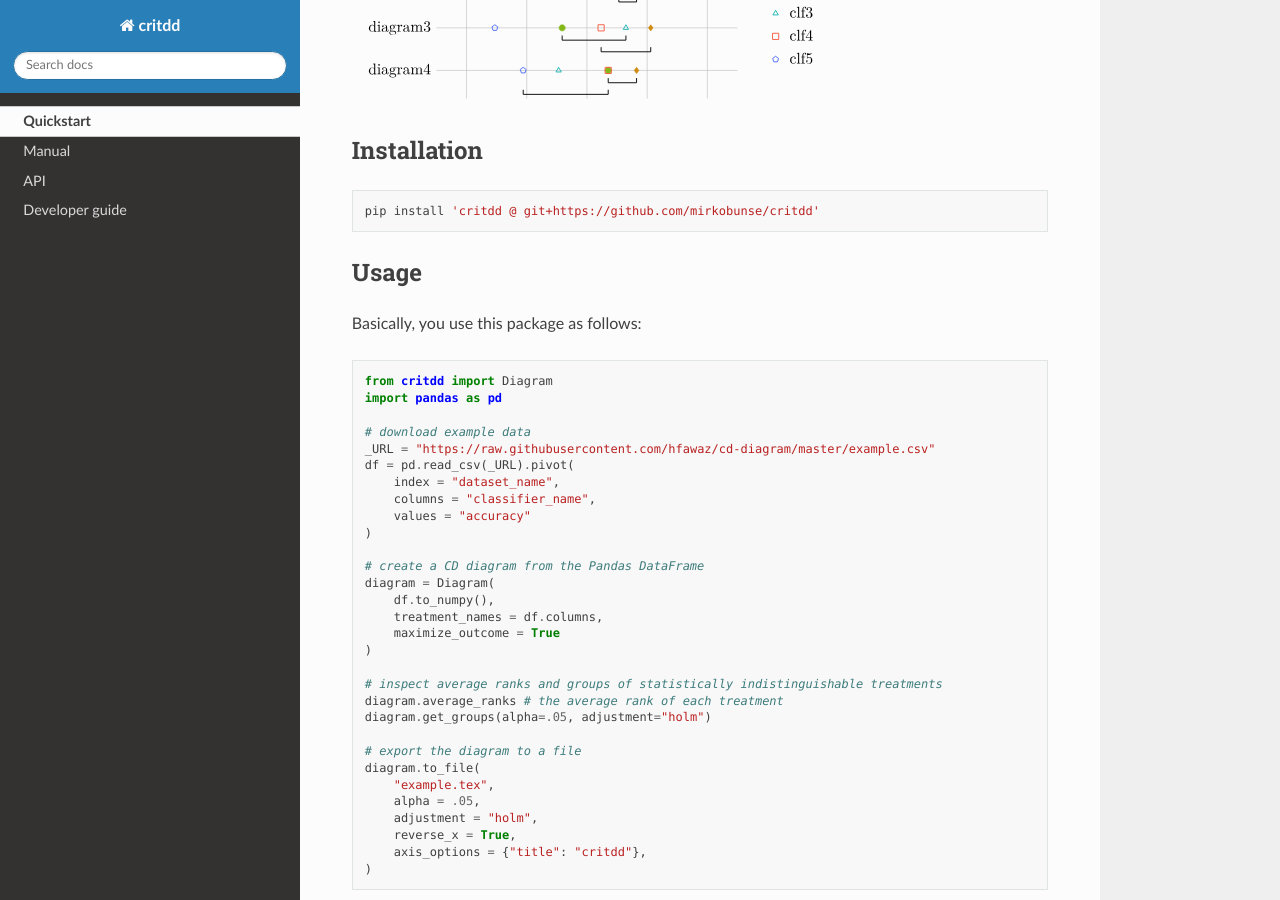
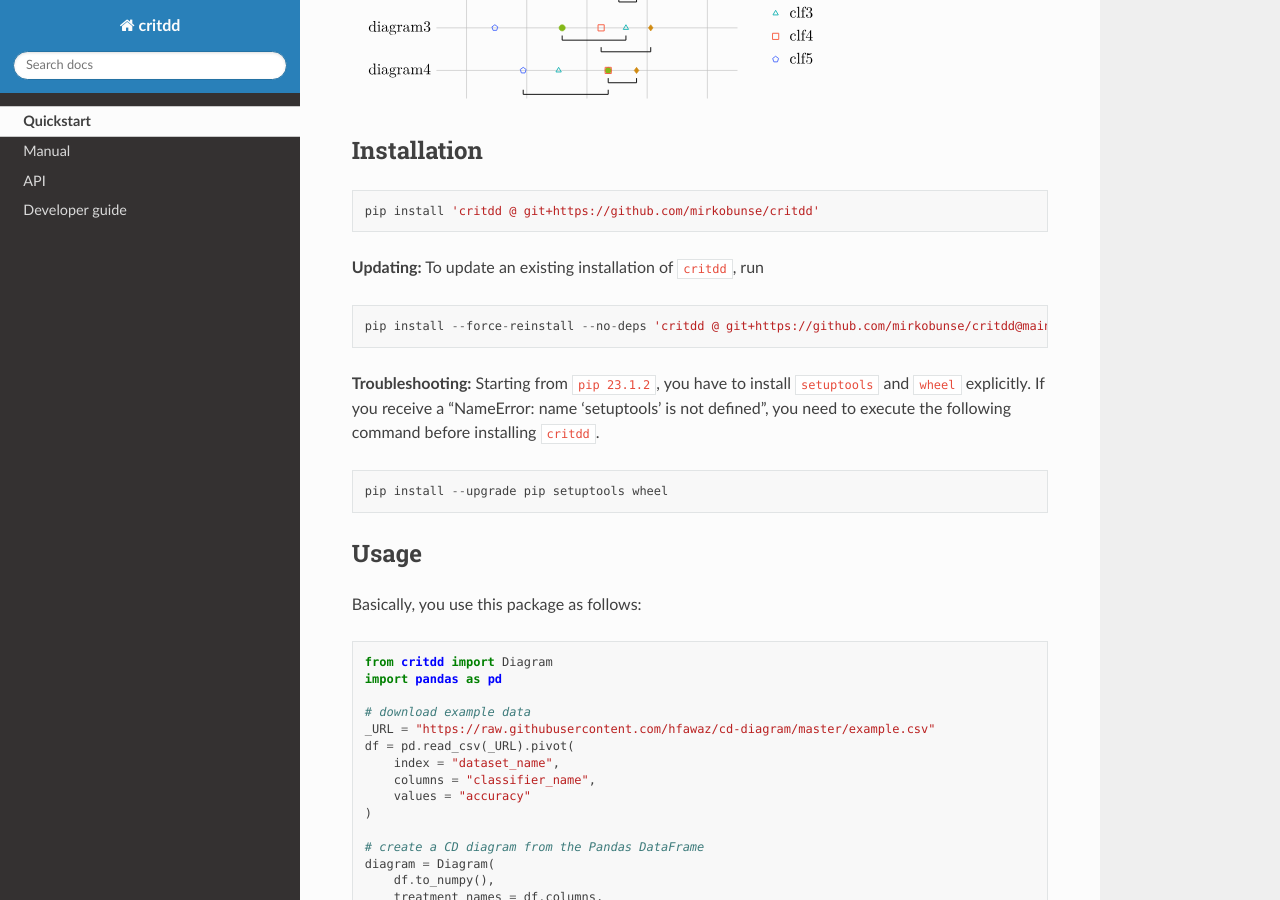
Before and after one commit to mirkobunse/critdd, a Sphinx documentation site: the page built from docs/source/index.md, in a window 1280 px wide and 900 px high, scrolled down 743 px. Built offline with Sphinx 7.4.7 and the Read the Docs theme 2.0.0, drawn with Linux system fonts in a browser that asks for light colours.

Commit message:
Fix CI for the current version of pip

````diff
--- a/docs/source/index.md
+++ b/docs/source/index.md
@@ -27,6 +27,19 @@ Critical difference (CD) diagrams are a powerful tool to compare outcomes of mul
 ```
 pip install 'critdd @ git+https://github.com/mirkobunse/critdd'
 ```
+
+**Updating:** To update an existing installation of `critdd`, run
+
+```
+pip install --force-reinstall --no-deps 'critdd @ git+https://github.com/mirkobunse/critdd@main'
+```
+
+**Troubleshooting:** Starting from `pip 23.1.2`, you have to install `setuptools` and `wheel` explicitly. If you receive a "NameError: name 'setuptools' is not defined", you need to execute the following command before installing `critdd`.
+
+```
+pip install --upgrade pip setuptools wheel
+```
+
 
 
 ## Usage
````
Also changed, not shown: 1 other file.
